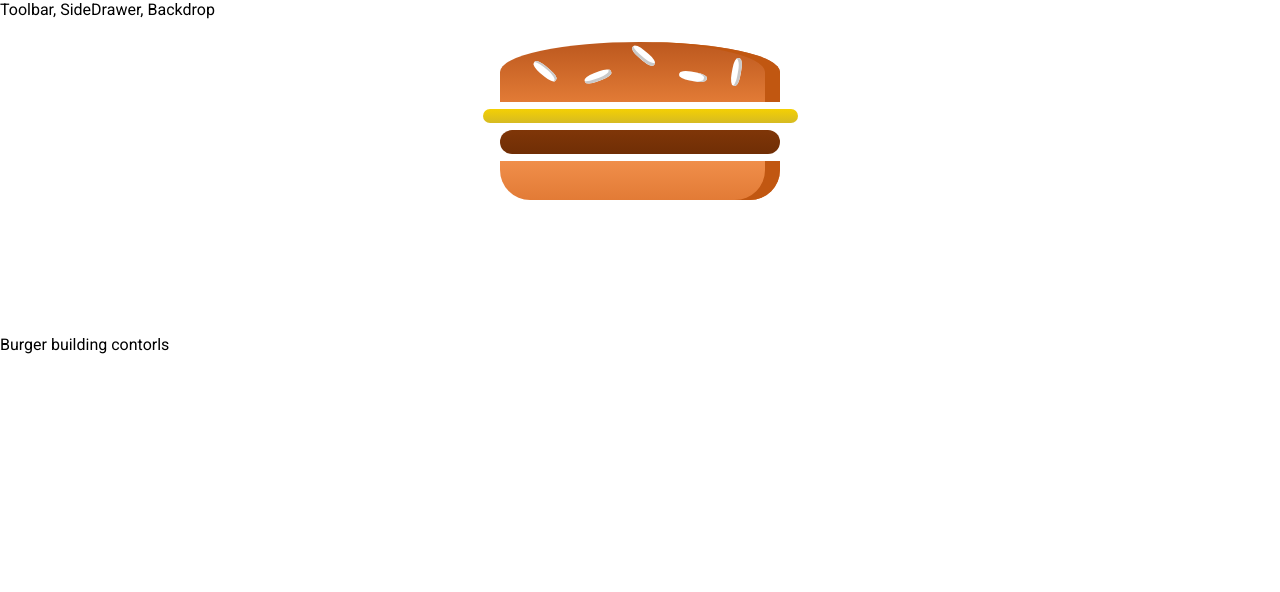
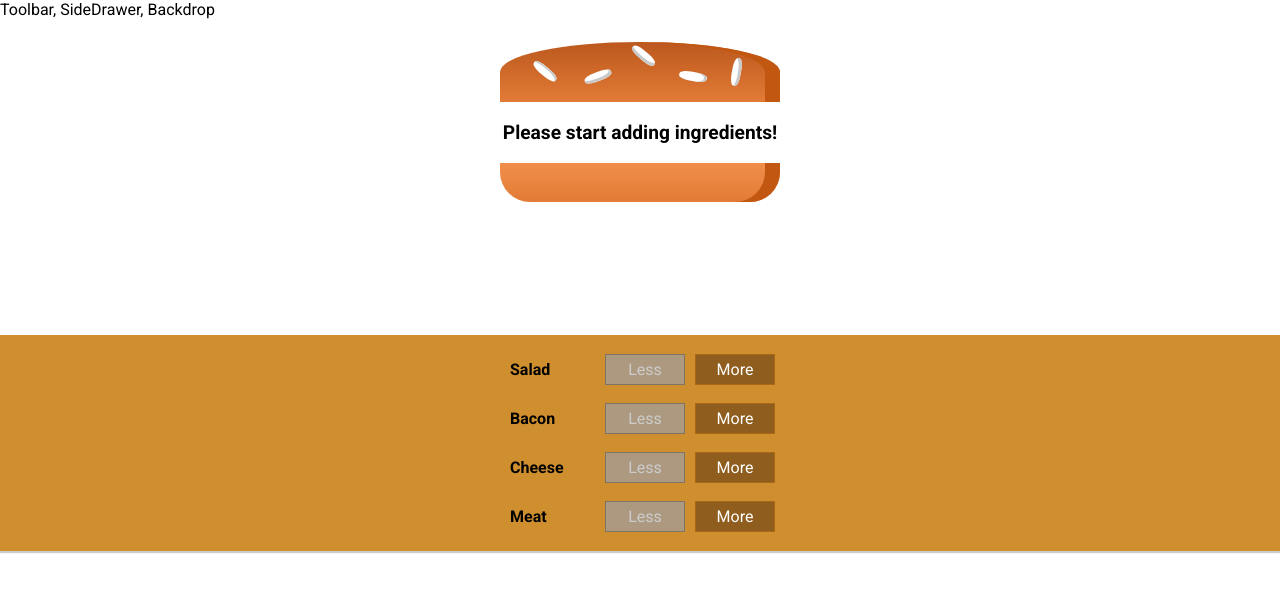
Before and after one commit to juanjomarcal/burger, a React (Create React App) app: page / in a window 1280 px wide. Shown: the top 592 px of the page. Built offline with nearby package versions, Linux system fonts and the light colour scheme.

Commit message:
Add/remove ingredients button and logic

```diff
--- /dev/null
+++ b/src/components/Burger/BuildControls/BuildControl/BuildControl.js
@@ -0,0 +1,13 @@
+import React from 'react';
+
+import classes from './BuildControl.module.css';
+
+const BuildControl = (props) => (
+  <div className={classes.BuildControl}>
+    <div className={classes.Label}>{props.label}</div>
+    <button className={classes.Less} onClick={() => props.change(props.type, 'remove')} disabled={props.disabledInfo[props.type]}>Less</button>
+    <button className={classes.More} onClick={() => props.change(props.type, 'add')}>More</button>
+  </div>
+)
+
+export default BuildControl;
--- /dev/null
+++ b/src/components/Burger/BuildControls/BuildControl/BuildControl.module.css
@@ -0,0 +1,56 @@
+.BuildControl {
+    display: flex;
+    justify-content: space-between;
+    align-items: center;
+    margin: 5px 0;
+}
+
+.BuildControl button {
+    display: block;
+    font: inherit;
+    padding: 5px;
+    margin: 0 5px;
+    width: 80px;
+    border: 1px solid #AA6817;
+    cursor: pointer;
+    outline: none;
+}
+
+.BuildControl button:disabled {
+    background-color: #AC9980;
+    border: 1px solid #7E7365;
+    color: #ccc;
+    cursor: default;
+}
+
+.BuildControl button:hover:disabled {
+    background-color: #AC9980;
+    color: #ccc;
+    cursor: not-allowed;
+}
+
+.Label {
+    padding: 10px;
+    font-weight: bold;
+    width: 80px;
+}
+
+.BuildControl .Less {
+    background-color: #D39952;
+    color: white;
+}
+
+.BuildControl .More {
+    background-color: #8F5E1E;
+    color: white;
+}
+
+.BuildControl .Less:hover, .BuildControl .Less:active {
+    background-color: #DAA972;
+    color: white;
+}
+
+.BuildControl .More:hover,.BuildControl .More:active {
+    background-color: #99703F;
+    color: white;
+}
--- /dev/null
+++ b/src/components/Burger/BuildControls/BuildControls.js
@@ -0,0 +1,27 @@
+import React from 'react';
+import BuildControl from './BuildControl/BuildControl';
+
+import classes from './BuildControls.module.css';
+
+const controls = [
+  {label: 'Salad', type: 'salad'},
+  {label: 'Bacon', type: 'bacon'},
+  {label: 'Cheese', type: 'cheese'},
+  {label: 'Meat', type: 'meat'}
+]
+
+const BuildControls = (props) => (
+  <div className={classes.BuildControls}>
+    {controls.map(control => (
+      <BuildControl
+        key={control.label}
+        label={control.label}
+        type={control.type}
+        change={props.ingredientChange}
+        disabledInfo={props.disabledInfo}
+      />
+    ))}
+  </div>
+)
+
+export default BuildControls;
--- /dev/null
+++ b/src/components/Burger/BuildControls/BuildControls.module.css
@@ -0,0 +1,9 @@
+.BuildControls {
+  width: 100%;
+  background-color: #CF8F2E;
+  display: flex;
+  flex-flow: column;
+  align-items: center;
+  box-shadow: 0 2px 1px #ccc;
+  padding: 10px 0;
+}
--- a/src/components/Burger/Burger.js
+++ b/src/components/Burger/Burger.js
@@ -3,11 +3,24 @@ import classes from './Burger.module.css';
 import BurgerIngredient from './BurgerIngredient/BurgerIngredient';
 
 const burger = (props) => {
+  let ingredients = Object.keys(props.ingredients)
+    .map(igKey => {
+      return [...Array(props.ingredients[igKey])].map((_, i) => {
+        return <BurgerIngredient key={igKey + i} type={igKey} />
+      });
+    })
+    .reduce((arr, el) => {
+      return arr.concat(el);
+    }, []);
+
+  if(ingredients.length === 0) {
+    ingredients = <p>Please start adding ingredients!</p>;
+  }
+
   return(
     <div className={classes.Burger}>
       <BurgerIngredient type="bread-top" />
-      <BurgerIngredient type="cheese" />
-      <BurgerIngredient type="meat" />
+      {ingredients}
       <BurgerIngredient type="bread-bottom" />
     </div>
   )
--- a/src/containers/BurgerBuilder/BurgerBuilder.js
+++ b/src/containers/BurgerBuilder/BurgerBuilder.js
@@ -1,13 +1,67 @@
 import React, {Component} from 'react';
 import Aux from '../../hoc/Aux';
 import Burger from '../../components/Burger/Burger';
+import BuildControls from '../../components/Burger/BuildControls/BuildControls';
+
+const INGREDIENTS_PRICES = {
+  salad: 0.5,
+  cheese: 0.4,
+  meat: 1.3,
+  bacon: 0.7
+}
 
 class BurgerBuilder extends Component {
+
+  state = {
+    ingredients: {
+      salad: 0,
+      bacon: 0,
+      cheese: 0,
+      meat: 0
+    },
+    totalPrice: 4
+  }
+
+  changeIngredientHandler = (type, action) => {
+    const oldCount = this.state.ingredients[type];
+    if (action === 'remove' && oldCount <= 0){
+      return;
+    }
+    let updatedCount = oldCount;
+    if(action === 'add'){
+      updatedCount = oldCount + 1;
+    }else{
+      updatedCount = oldCount - 1;
+    }
+    const updatedIngredients = {
+      ...this.state.ingredients
+    }
+    updatedIngredients[type] = updatedCount;
+    const priceAddition = INGREDIENTS_PRICES[type];
+    const oldPrice = this.state.totalPrice;
+    let newPrice = oldPrice;
+    if(action === 'add'){
+      newPrice = oldPrice + priceAddition;
+    }else{
+      newPrice = oldPrice - priceAddition;
+    }
+    this.setState({
+      ingredients: updatedIngredients,
+      totalPrice: newPrice
+    });
+  }
+
   render(){
+    const disabledInfo = {
+      ...this.state.ingredients
+    }
+    for (let key in disabledInfo) {
+      disabledInfo[key] = disabledInfo[key] <= 0
+    }
     return(
       <Aux>
-        <Burger />
-        <div>Burger building contorls</div>
+        <Burger ingredients={this.state.ingredients}/>
+        <BuildControls ingredientChange={this.changeIngredientHandler} disabledInfo={disabledInfo}/>
       </Aux>
     );
   }
```
